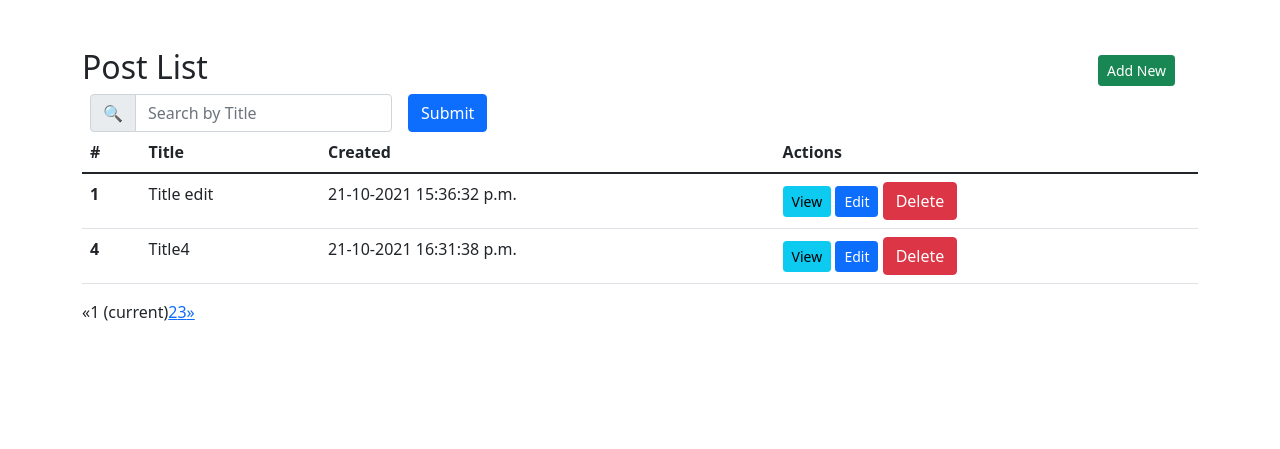
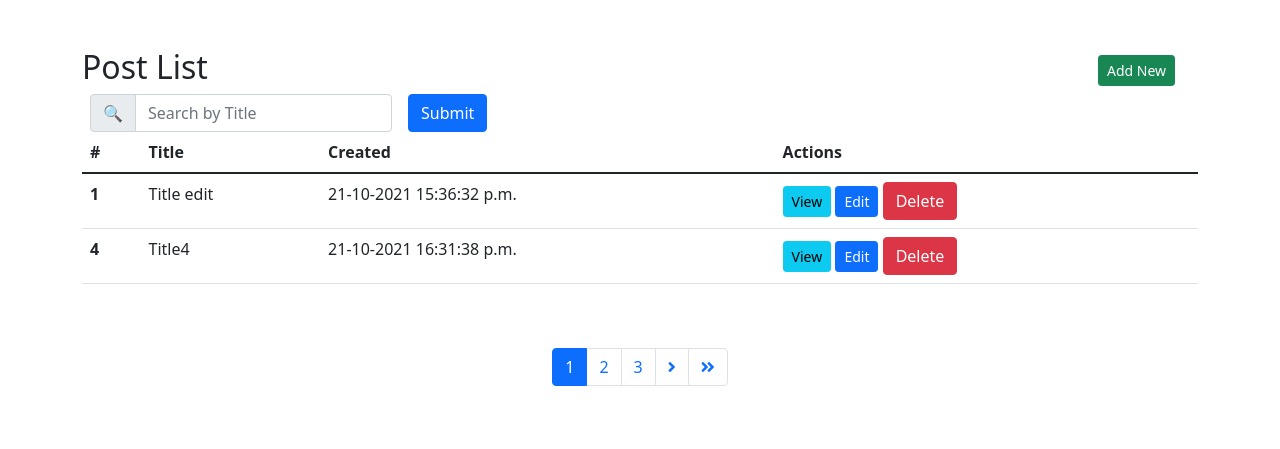
Before and after one commit to cseshahriar/complete-backend-development-course, a Django app: page /posts/list/ in a window 1280 px wide. Shown: the top 449 px of the page. Run offline with Django 3.2, Linux system fonts and the light colour scheme; data comes from the database, SQL or seed files in the repository; some libraries are stand-ins or nearby versions.

Commit message:
pagination fix

```diff
--- a/django_fbv_crud/crudapp/urls.py
+++ b/django_fbv_crud/crudapp/urls.py
@@ -15,8 +15,10 @@ Including another URLconf
 """
 from django.contrib import admin
 from django.urls import path, include
+from blog.views import post_list
 
 urlpatterns = [
+    path('', post_list, name='post_list'),
     path('admin/', admin.site.urls),
     path('posts/', include('blog.urls')),
 ]
--- a/django_fbv_crud/templates/base.html
+++ b/django_fbv_crud/templates/base.html
@@ -7,7 +7,7 @@
 
     <!-- Bootstrap CSS -->
     <link href="https://cdn.jsdelivr.net/npm/bootstrap@5.1.3/dist/css/bootstrap.min.css" rel="stylesheet" integrity="sha384-1BmE4kWBq78iYhFldvKuhfTAU6auU8tT94WrHftjDbrCEXSU1oBoqyl2QvZ6jIW3" crossorigin="anonymous">
-
+    <link rel="stylesheet" href="https://pro.fontawesome.com/releases/v5.10.0/css/all.css" integrity="sha384-AYmEC3Yw5cVb3ZcuHtOA93w35dYTsvhLPVnYs9eStHfGJvOvKxVfELGroGkvsg+p" crossorigin="anonymous"/>
     <title>{% block title %} {% endblock %}</title>
 
     {% block css %}
--- a/django_fbv_crud/templates/list.html
+++ b/django_fbv_crud/templates/list.html
@@ -64,7 +64,7 @@
                                     <button type="button" class="btn-close" data-bs-dismiss="modal" aria-label="Close"></button>
                                     </div>
                                     <div class="modal-body">
-                                        <p class="text-warning">Are you sure want to delete this?</p>
+                                        <p class="text-danger">Are you sure want to delete this?</p>
                                     </div>
                                     <div class="modal-footer">
                                         <form action="{% url 'post_delete' post.pk %}" method="post">
@@ -82,31 +82,49 @@
                 </tbody>
               </table>
 
-
-              {% if posts.has_other_pages %}
-                <ul class="pagination">
+            <div class="col-md-12 py-5">
+                <nav aria-label="Page navigation example">
+                    <ul class="pagination justify-content-center">
                         {% if posts.has_previous %}
-                    <li><a href="?page={{ posts.previous_page_number }}">&laquo;</a></li>
-                    {% else %}
-
-                    <li class="disabled"><span>&laquo;</span></li>
+                            <li class="page-item disabled">
+                                <a class="page-link" href="?page=1">
+                                    <i class="fa fa-angle-double-left" aria-hidden="true"></i>
+                                </a>
+                            </li>
+                            <li class="page-item">
+                                <a class="page-link" href="?page={{ posts.previous_page_number }}">
+                                    <i class="fa fa-angle-left" aria-hidden="true"></i>
+                                </a>
+                            </li>
                         {% endif %}
 
-                    {% for i in posts.paginator.page_range %}
-                        {% if posts.number == i %}
-                            <li class="active"><span>{{ i }} <span class="sr-only">(current)</span></span></li>
-                        {% else %}
-                            <li><a href="?page={{ i }}">{{ i }}</a></li>
+                        {% for num in posts.paginator.page_range %}
+                            {% if posts.number == num %}
+                                <li class="page-item active">
+                                    <a class="page-link">{{ num }}</a>
+                                </li>
+                            {% elif num > posts.number|add:'-5' and num < posts.number|add:'5' %}
+                                <li class="page-item">
+                                    <a class="page-link" href="?page={{ num }}">{{ num }}</a>
+                                </li>
                             {% endif %}
                         {% endfor %}
 
                         {% if posts.has_next %}
-                    <li><a href="?page={{ posts.next_page_number }}">&raquo;</a></li>
-                    {% else %}
-                    <li class="disabled"><span>&raquo;</span></li>
+                            <li class="page-item">
+                                <a class="page-link" href="?page={{ posts.next_page_number }}">
+                                    <i class="fa fa-angle-right" aria-hidden="true"></i>
+                                </a>
+                            </li>
+                            <li class="page-item">
+                                <a class="page-link" href="?page={{ posts.paginator.num_pages }}">
+                                    <i class="fa fa-angle-double-right" aria-hidden="true"></i>
+                                </a>
+                            </li>
                         {% endif %}
                     </ul>
-                {% endif %}
+                </nav>
+            </div>
 
         </div>
     </div>
```
Also changed, not shown: django_fbv_crud/requirements.txt (line endings or trailing spaces). Lines whose indentation alone changed are shown as unchanged.
